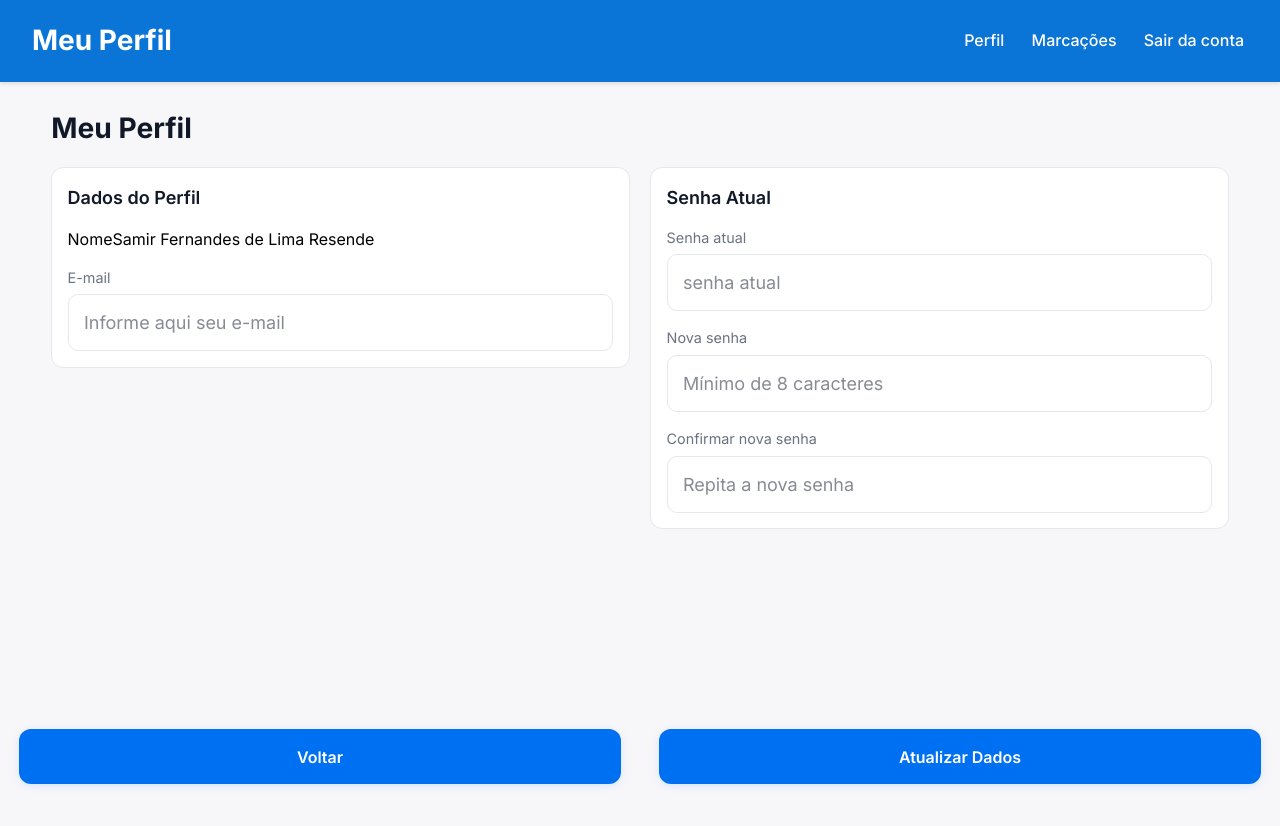
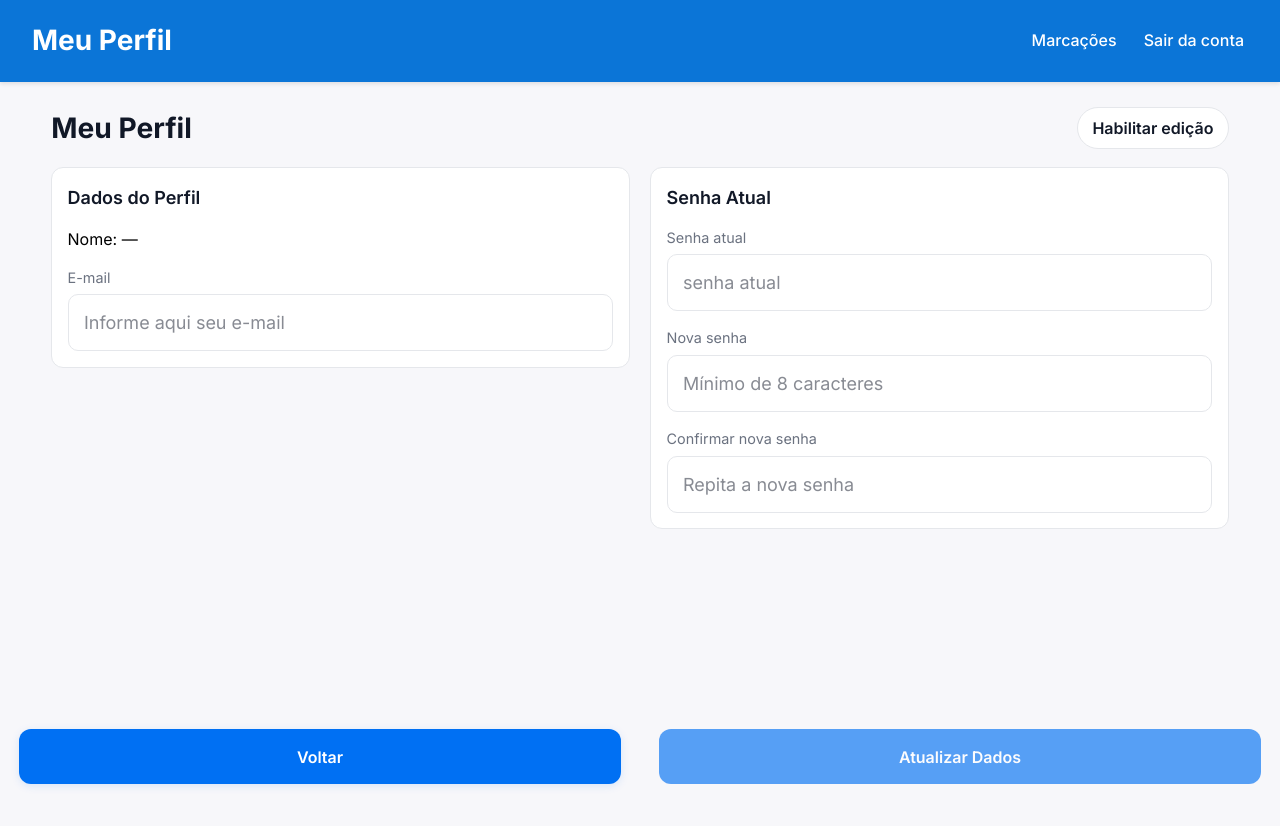
Before and after one commit to samirfernandes26/cidadao, a Next.js app: page /perfil in a window 1280 px wide. Shown: the top 826 px of the page. Built offline with nearby package versions, Linux system fonts and the light colour scheme.

Commit message:
Melhorias na usabilidade do projeto

```diff
--- a/src/app/(private)/perfil/page.tsx
+++ b/src/app/(private)/perfil/page.tsx
@@ -1,12 +1,16 @@
 "use client";
 import { usePerfilForm } from "@/hooks/usePerfilForm/usePerfilForm";
+import { useAuth } from "@/hooks/auth";
 import styles from "./perfil.module.css";
 import Section from "@/components/Sections/PerfilSection/perfilSection";
 import InputField from "@/components/Form/InputField/inputField";
 import PasswordField from "@/components/Form/PasswordField/passwordField";
 import ActionsBar from "@/components/ActionsBar/perfinalActionsBar";
+import { useEffect, useState } from "react";
 
 export default function PerfilPage() {
+  const [isEditing, setIsEditing] = useState(false);
+  const { user } = useAuth();
   const {
     email,
     senhaAtual,
@@ -16,6 +20,10 @@ export default function PerfilPage() {
     setSenhaAtual,
     setNovaSenha,
     setConfirmarSenha,
+    setErrorEmail,
+    setErrorSenhaAtual,
+    setErrorNovaSenha,
+    setErrorConfirmaSenha,
     ErrorEmail,
     ErrorSenhaAtual,
     ErrorNovaSenha,
@@ -25,23 +33,52 @@ export default function PerfilPage() {
     submit,
   } = usePerfilForm();
 
+  useEffect(() => {
+    if (user?.email) setEmail(user.email);
+  }, [user?.email, setEmail]);
+
+  function handleCancelEdit() {
+    setIsEditing(false);
+    setEmail(user?.email ?? "");
+    setSenhaAtual("");
+    setNovaSenha("");
+    setConfirmarSenha("");
+    setErrorEmail("");
+    setErrorSenhaAtual("");
+    setErrorNovaSenha("");
+    setErrorConfirmaSenha("");
+  }
+
   async function onSubmit(e: React.FormEvent) {
     e.preventDefault();
-    await submit();
+    if (!isEditing) return;
+    const result = await submit();
+    if (result?.status === "success") {
+      setIsEditing(false);
+    }
   }
 
   return (
     <main className={styles.pageFull}>
       <div className={styles.container}>
-        <h1 className={styles.title}>Meu Perfil</h1>
+        <div className={styles.headerRow}>
+          <h1 className={styles.title}>Meu Perfil</h1>
+          <button
+            type="button"
+            className={styles.editToggleBtn}
+            onClick={() => setIsEditing(true)}
+            disabled={isEditing}
+            aria-pressed={isEditing}
+          >
+            {isEditing ? "Edição habilitada" : "Habilitar edição"}
+          </button>
+        </div>
         <form className={styles.form} noValidate onSubmit={onSubmit}>
           <Section title="Dados do Perfil" className={styles.sectionProfile}>
             <div className={styles.fieldGrid}>
               <div className={styles.label}>
-                <span className={styles.labelText}>Nome</span>
-                <span className={styles.staticField}>
-                  Samir Fernandes de Lima Resende
-                </span>
+                <span className={styles.labelText}>Nome: </span>
+                <span className={styles.staticField}>{user?.nome || "—"}</span>
               </div>
 
               <InputField
@@ -52,6 +89,7 @@ export default function PerfilPage() {
                 value={email}
                 onChange={(e) => setEmail((e.target as HTMLInputElement).value)}
                 error={ErrorEmail}
+                disabled={!isEditing}
               />
             </div>
           </Section>
@@ -70,6 +108,7 @@ export default function PerfilPage() {
                 setSenhaAtual((e.target as HTMLInputElement).value)
               }
               error={ErrorSenhaAtual}
+              disabled={!isEditing}
             />
 
             <PasswordField
@@ -82,6 +121,8 @@ export default function PerfilPage() {
               error={ErrorNovaSenha}
               showChecklistAgainst="confirm"
               placeholder="Mínimo de 8 caracteres"
+              disabled={!isEditing}
+              visibilityValidators={isEditing}
             />
 
             <PasswordField
@@ -93,10 +134,20 @@ export default function PerfilPage() {
               requiredIf={!!novaSenha}
               error={ErrorConfirmaSenha}
               placeholder="Repita a nova senha"
+              disabled={!isEditing}
+              visibilityValidators={isEditing}
             />
           </Section>
 
-          <ActionsBar submitting={loading} submitLabel="Atualizar Dados" />
+          <ActionsBar
+            submitting={loading}
+            submitLabel="Atualizar Dados"
+            submitDisabled={!isEditing}
+            backLabel={isEditing ? "Cancelar edição" : "Voltar"}
+            backVariant={isEditing ? "danger" : "primary"}
+            back={isEditing ? handleCancelEdit : undefined}
+            backDisabled={loading}
+          />
         </form>
       </div>
     </main>
--- a/src/app/(private)/perfil/perfil.module.css
+++ b/src/app/(private)/perfil/perfil.module.css
@@ -24,10 +24,40 @@
 }
 
 .title {
-  margin: 0 0 18px;
+  margin: 0;
   font-weight: 700;
   color: var(--text);
   font-size: clamp(1.4rem, 2.2vw, 2rem);
+}
+
+.headerRow {
+  display: flex;
+  align-items: center;
+  justify-content: space-between;
+  gap: 1rem;
+  margin-bottom: 18px;
+  flex-wrap: wrap;
+}
+
+.editToggleBtn {
+  border: 1px solid var(--border);
+  background: var(--white);
+  color: var(--text);
+  border-radius: 999px;
+  padding: 0.5rem 0.9rem;
+  font-weight: 600;
+  cursor: pointer;
+  transition:
+    background 0.15s ease,
+    border-color 0.15s ease,
+    color 0.15s ease;
+}
+.editToggleBtn:hover {
+  background: #f3f4f6;
+}
+.editToggleBtn:disabled {
+  opacity: 0.6;
+  cursor: default;
 }
 
 .form {
--- a/src/app/auth/login/index.tsx
+++ b/src/app/auth/login/index.tsx
@@ -1,7 +1,6 @@
 "use client";
 
 import { useEffect, useState } from "react";
-import Link from "next/link";
 import { useRouter, useSearchParams } from "next/navigation";
 import styles from "./login.module.css";
 
@@ -76,6 +75,7 @@ export default function LoginIndex() {
               className={styles.input}
             />
           </label>
+
           <label className={styles.label}>
             <span className={styles.labelText}>Senha</span>
             <input
@@ -94,15 +94,9 @@ export default function LoginIndex() {
               {showPass ? "Ocultar senha" : "Mostrar senha"}
             </button>
           </label>
+
           {err && <p className={styles.error}>{err}</p>}
-          //{" "}
-          <div className={styles.forgotRow}>
-            //{" "}
-            <Link href="#" className={styles.forgot}>
-              // Esqueceu sua senha? //{" "}
-            </Link>
-            //{" "}
-          </div>
+
           <button type="submit" className={styles.submit} disabled={loading}>
             {loading ? "Entrando..." : "Login"}
           </button>
--- a/src/app/marcacoes/page.tsx
+++ b/src/app/marcacoes/page.tsx
@@ -8,8 +8,6 @@ import type { Procedimento } from "@/interfaces";
 import getMarcacoesService from "@/services/Marcacao/marcacao_service";
 import { useRouter } from "next/navigation";
 import { useEffect, useState } from "react";
-import styles from "./marcacoes.module.css";
-import { logoutService } from "@/services/Auth/logout_service";
 import { TopBar } from "@/components/TopBar/TopBar";
 
 function salvarMarcacaoSession(marcacao: Marcacao) {
@@ -95,6 +93,14 @@ export default function Dashboard() {
       <main className="p-4 sm:p-6">
         {loading && <p>Carregando marcações...</p>}
         {error && <p style={{ color: "red" }}>{error}</p>}
+        {!loading && !error && marcacoes.length === 0 && (
+          <div className="min-h-[40vh] flex items-center justify-center px-4">
+            <p className="text-center text-slate-600 text-sm sm:text-base">
+              Você não tem nenhuma marcação para você atualmente.
+            </p>
+          </div>
+        )}
+        {marcacoes.length > 0 && (
           <div className="grid grid-cols-1 gap-4 sm:grid-cols-1 xl:grid-cols-2">
             {marcacoes.map((m: Marcacao) => (
               <ProcedimentoCard
@@ -107,6 +113,7 @@ export default function Dashboard() {
               />
             ))}
           </div>
+        )}
       </main>
     </>
   );
--- a/src/components/ActionsBar/perfinalActionsBar.tsx
+++ b/src/components/ActionsBar/perfinalActionsBar.tsx
@@ -3,28 +3,42 @@ import styles from "./style.module.css";
 
 type Props = {
   back?: () => void;
+  backLabel?: string;
+  backVariant?: "primary" | "danger";
+  backDisabled?: boolean;
   submitLabel?: string;
   submitting?: boolean;
+  submitDisabled?: boolean;
 };
 
 export default function ActionsBar({
   back,
+  backLabel = "Voltar",
+  backVariant = "primary",
+  backDisabled,
   submitLabel = "Salvar",
   submitting,
+  submitDisabled,
 }: Props) {
+  const backClassName =
+    backVariant === "danger"
+      ? `${styles.primaryBtn} ${styles.dangerBtn}`
+      : styles.primaryBtn;
+
   return (
     <div className={styles.actions}>
       <button
         type="button"
-        className={styles.primaryBtn}
+        className={backClassName}
         onClick={back ?? (() => window.history.back())}
+        disabled={!!backDisabled}
       >
-        Voltar
+        {backLabel}
       </button>
       <button
         type="submit"
         className={styles.primaryBtn}
-        disabled={!!submitting}
+        disabled={!!submitting || !!submitDisabled}
       >
         {submitting ? "Salvando..." : submitLabel}
       </button>
--- a/src/components/ActionsBar/style.module.css
+++ b/src/components/ActionsBar/style.module.css
@@ -31,3 +31,15 @@
 .primaryBtn:active {
   transform: translateY(1px);
 }
+.dangerBtn {
+  background: #dc2626;
+  box-shadow: 0 2px 8px #dc262622;
+}
+.dangerBtn:hover {
+  background: #b91c1c;
+}
+.primaryBtn:disabled {
+  opacity: 0.65;
+  cursor: not-allowed;
+  box-shadow: none;
+}
--- a/src/components/TopBar/TopBar.tsx
+++ b/src/components/TopBar/TopBar.tsx
@@ -2,7 +2,7 @@
 
 import React, { useState, useRef, useEffect } from "react";
 import Link from "next/link";
-import { useRouter } from "next/navigation";
+import { usePathname, useRouter } from "next/navigation";
 import { logoutService } from "@/services/Auth/logout_service";
 import styles from "./style.module.css";
 
@@ -12,6 +12,9 @@ interface TopBarProps {
 
 export const TopBar = ({ titulo }: TopBarProps) => {
   const router = useRouter();
+  const pathname = usePathname();
+  const hideMarcacoesLink = pathname?.startsWith("/marcacoes");
+  const hidePerfilLink = pathname?.startsWith("/perfil");
   const [open, setOpen] = useState(false);
   const menuRef = useRef<HTMLDivElement | null>(null);
   const btnRef = useRef<HTMLButtonElement | null>(null);
@@ -63,12 +66,16 @@ export const TopBar = ({ titulo }: TopBarProps) => {
 
       {/* Navegação (desktop) */}
       <nav className={styles.nav} aria-label="Principal">
+        {!hidePerfilLink && (
           <Link href="/perfil" className={styles.navLink}>
             Perfil
           </Link>
+        )}
+        {!hideMarcacoesLink && (
           <Link href="/marcacoes" className={styles.navLink}>
             Marcações
           </Link>
+        )}
         <button onClick={handleLogout} className={styles.navButton}>
           Sair da conta
         </button>
@@ -96,6 +103,7 @@ export const TopBar = ({ titulo }: TopBarProps) => {
         aria-hidden={!open}
         className={`${styles.mobileMenu} ${open ? styles.mobileMenuOpen : ""}`}
       >
+        {!hidePerfilLink && (
           <Link
             href="/perfil"
             role="menuitem"
@@ -104,6 +112,8 @@ export const TopBar = ({ titulo }: TopBarProps) => {
           >
             Perfil
           </Link>
+        )}
+        {!hideMarcacoesLink && (
           <Link
             href="/marcacoes"
             role="menuitem"
@@ -112,6 +122,7 @@ export const TopBar = ({ titulo }: TopBarProps) => {
           >
             Marcações
           </Link>
+        )}
         <button
           role="menuitem"
           className={`${styles.mobileItem} ${styles.mobileDanger}`}
```
Lines whose indentation alone changed are shown as unchanged.
